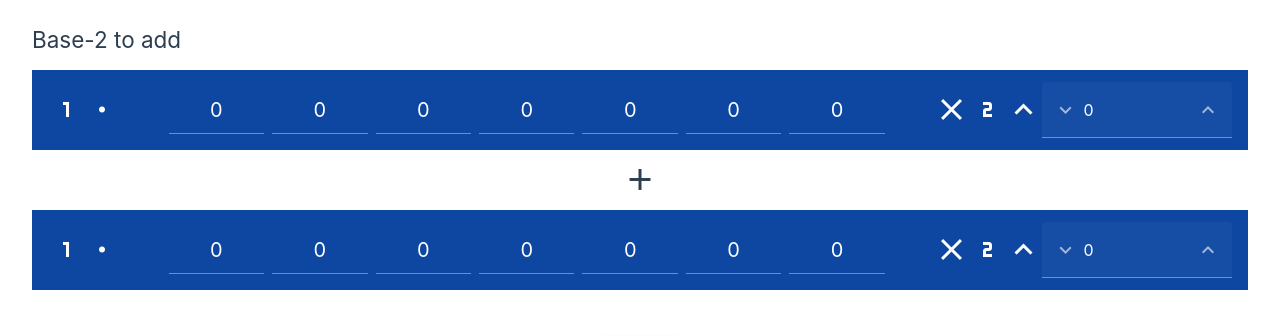
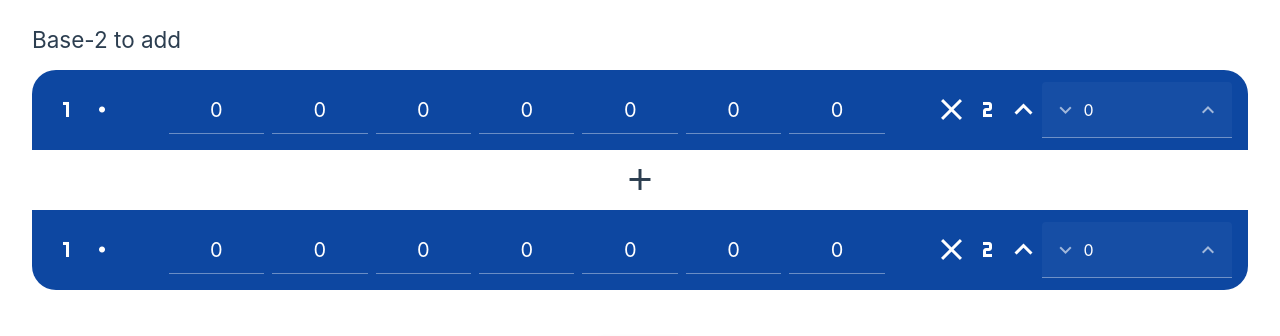
Before and after one commit to Dwigoric/sfp-operations-simulator, a Vue app: page / in a window 1280 px wide. Shown: the part 280-616 px from the top of the page. Built offline with nearby package versions, Linux system fonts and the light colour scheme.

Commit message:
style: add outer border radius to base-2 inputs

```diff
--- a/src/App.vue
+++ b/src/App.vue
@@ -108,7 +108,7 @@ watch(base2_maxDigits, (newVal) => {
             </div>
             <h2 class="mb-3">Base-2 to add</h2>
             <div id="base2-fields">
-                <div class="base2-field bg-blue-darken-4">
+                <div class="base2-field bg-blue-darken-4 rounded-t-xl">
                     <VIcon>mdi-numeric-1</VIcon>
                     <VIcon>mdi-circle-small</VIcon>
                     <VOtpInput
@@ -142,7 +142,7 @@ watch(base2_maxDigits, (newVal) => {
                 <VSpacer class="mb-3" />
                 <VIcon icon="mdi-plus" style="align-self: center"></VIcon>
                 <VSpacer class="mt-3" />
-                <div class="base2-field bg-blue-darken-4">
+                <div class="base2-field bg-blue-darken-4 rounded-b-xl">
                     <VIcon>mdi-numeric-1</VIcon>
                     <VIcon>mdi-circle-small</VIcon>
                     <VOtpInput
```
